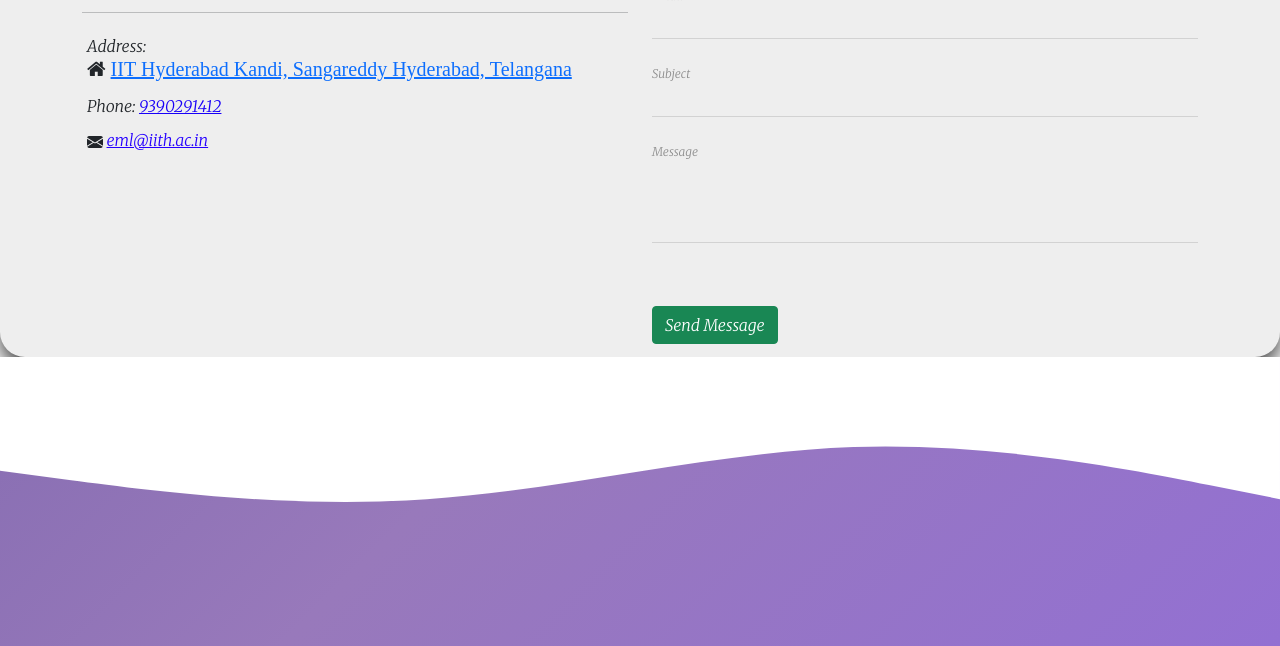
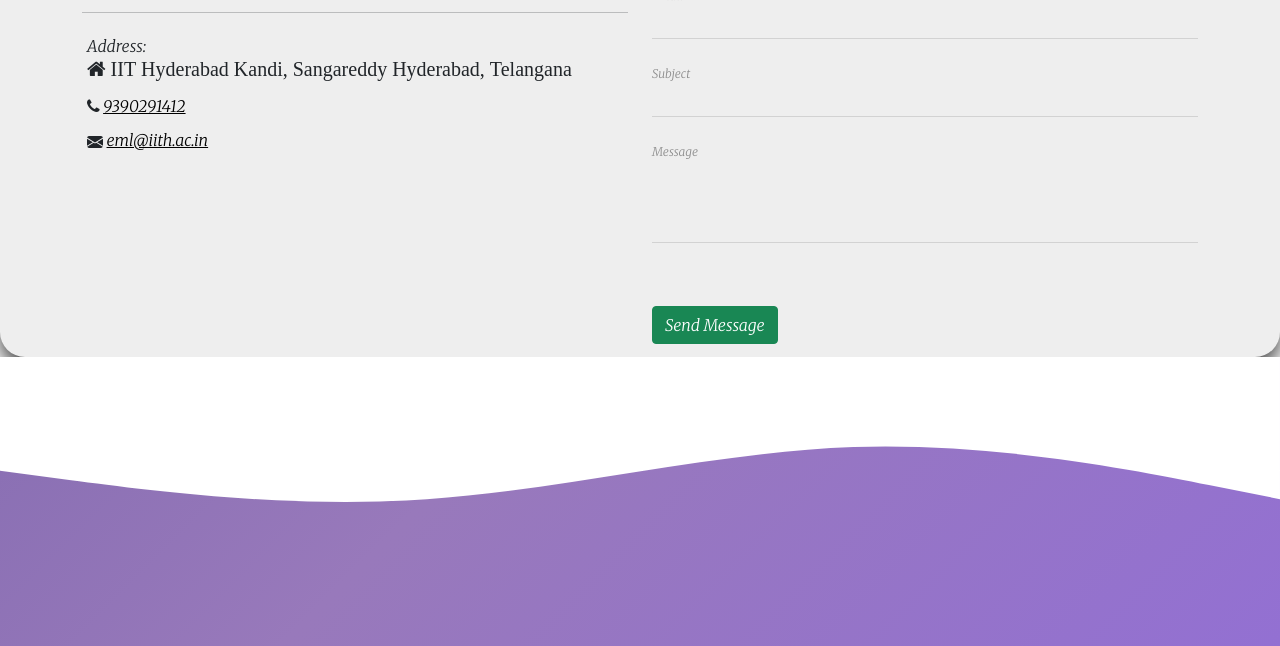
Before and after one commit to Ajjukota/eml-site-iith, a plain HTML site: page index.html in a window 1280 px wide. Shown: the part 2802-3448 px from the top of the page. Drawn offline with nearby package versions, Linux system fonts and the light colour scheme; no server answers; a web font is replaced by a local one.

```diff
--- a/index.html
+++ b/index.html
@@ -379,12 +379,12 @@
           <hr>
           <div class="find-widget" style="padding: 5px;">
             Address:<i class="fa fa-home" style="font-size:20px;padding-bottom: 5px;">
-              <a href="#">IIT Hyderabad Kandi, Sangareddy Hyderabad, Telangana</a>
+              IIT Hyderabad Kandi, Sangareddy Hyderabad, Telangana
             </i>
           </div>
 
           <div class="find-widget" style="padding: 5px;">
-            Phone: <a href="tel:9390291412" style=" color: rgb(25, 0, 248);">9390291412</a>
+            <i class="fa fa-phone"></i> <a href="tel:9390291412" style=" color: black;">9390291412</a>
           </div>
 
           <div class="find-widget" style="padding: 5px;">
@@ -395,7 +395,7 @@
               <path
                 d="M.05 3.555A2 2 0 0 1 2 2h12a2 2 0 0 1 1.95 1.555L8 8.414.05 3.555zM0 4.697v7.104l5.803-3.558L0 4.697zM6.761 8.83l-6.57 4.027A2 2 0 0 0 2 14h12a2 2 0 0 0 1.808-1.144l-6.57-4.027L8 9.586l-1.239-.757zm3.436-.586L16 11.801V4.697l-5.803 3.546z" />
             </svg>
-            <a href="mailto:eml@iith.ac.in" style=" color: rgb(38, 0, 255);">eml@iith.ac.in</a>
+            <a href="mailto:eml@iith.ac.in" style=" color: black;">eml@iith.ac.in</a>
 
           </div>
           <div class="find-widget">
```
